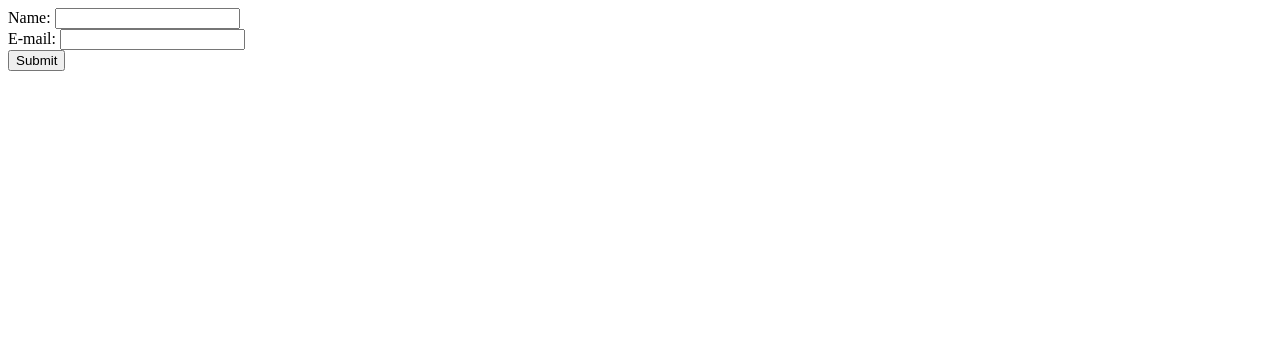
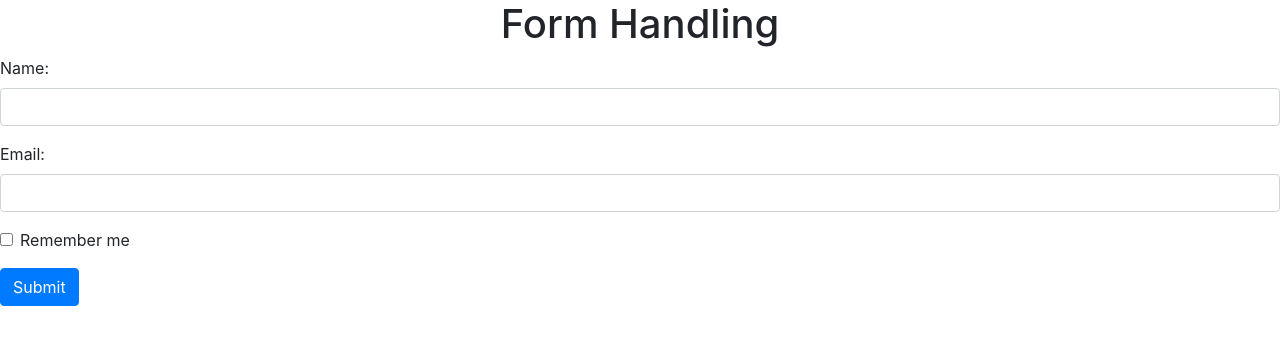
Before and after one commit to SlavkoK/FormHandling, a PHP site: page / in a window 1280 px wide. Shown: the top 345 px of the page. Run offline with PHP 8.4, Linux system fonts and the light colour scheme.

Commit message:
Develop branch add changes and css

```diff
--- /dev/null
+++ b/css/style.css
@@ -0,0 +1,3 @@
+h1{
+	text-align: center;
+}
--- a/index.php
+++ b/index.php
@@ -1,12 +1,54 @@
 <!DOCTYPE HTML>
 <html>
+<head>
+	<!-- Latest compiled and minified CSS -->
+<link rel="stylesheet" href="https://maxcdn.bootstrapcdn.com/bootstrap/4.1.3/css/bootstrap.min.css">
+
+<!-- jQuery library -->
+<script src="https://ajax.googleapis.com/ajax/libs/jquery/3.3.1/jquery.min.js"></script>
+
+<!-- Popper JS -->
+<script src="https://cdnjs.cloudflare.com/ajax/libs/popper.js/1.14.3/umd/popper.min.js"></script>
+
+<!-- Latest compiled JavaScript -->
+<script src="https://maxcdn.bootstrapcdn.com/bootstrap/4.1.3/js/bootstrap.min.js"></script>
+
+<!-- my Custom css -->
+<link rel="stylesheet" type="text/css" href="css/style.css">
+
+
+</head>
 <body>
 
+
+<!--
 <form action="welcome.php" method="post">
 Name: <input type="text" name="name"><br>
 E-mail: <input type="text" name="email"><br>
 <input type="submit">
 </form>
 
+ -->
+<h1>Form Handling</h1>
+<form action="welcome.php" method="post">
+  <div class="form-group">
+    <label for="text">Name:</label>
+    <input type="text" name="name" class="form-control" id="name">
+  </div>
+  <div class="form-group">
+    <label for="email">Email:</label>
+    <input type="email" name="email" class="form-control" id="email">
+  </div>
+  <div class="form-group form-check">
+    <label class="form-check-label">
+      <input class="form-check-input" type="checkbox"> Remember me
+    </label>
+  </div>
+  <button type="submit" class="btn btn-primary">Submit</button>
+</form>
+
+
+
+
 </body>
 </html>
```
